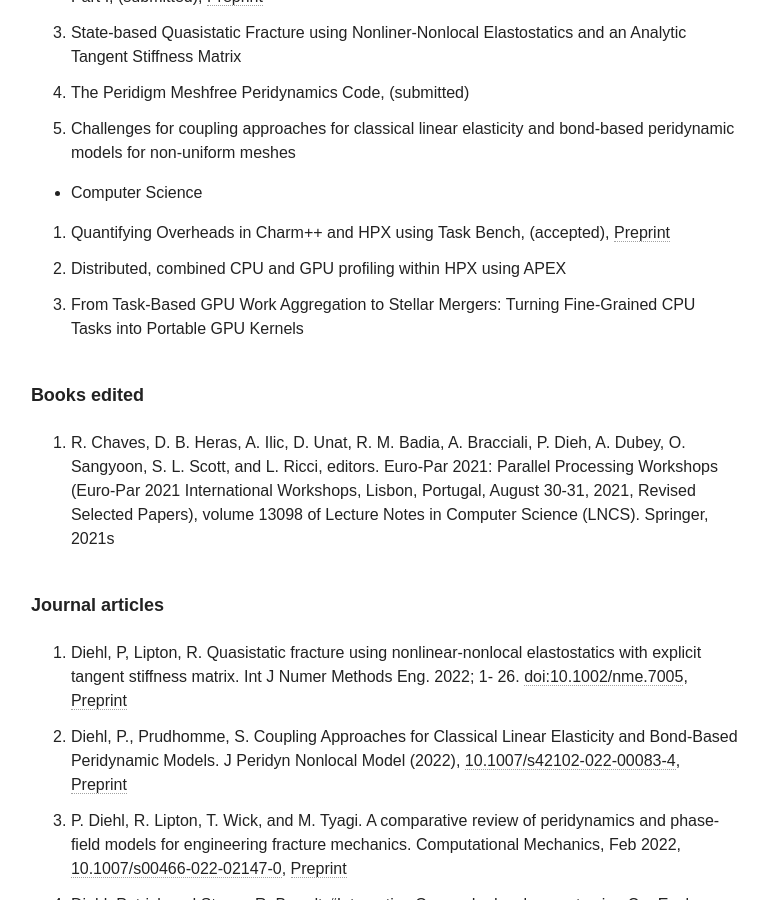
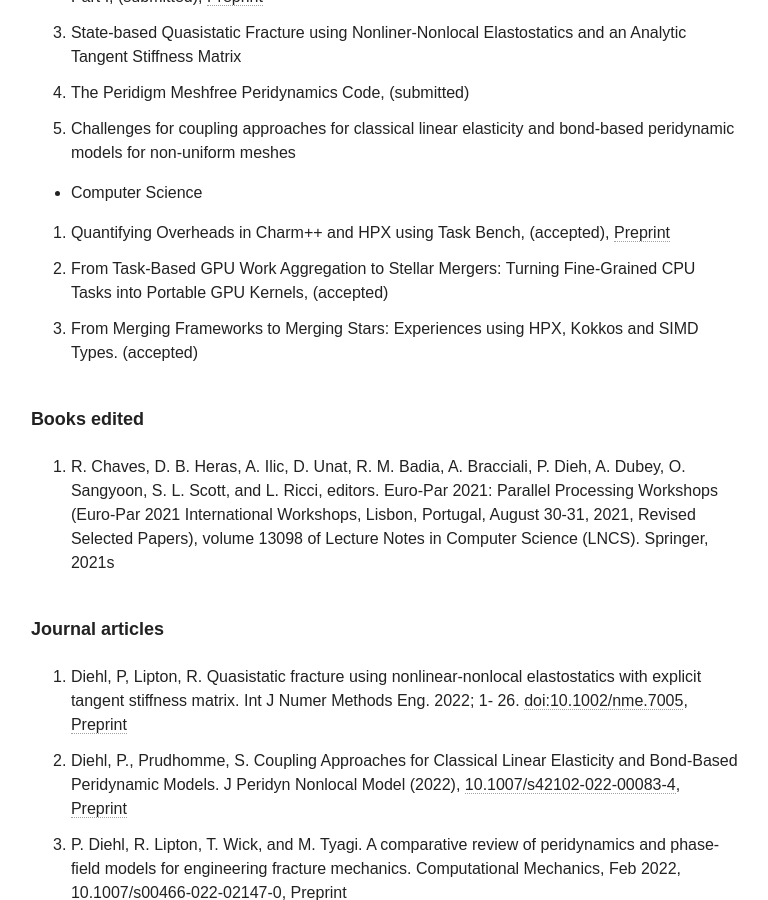
Before and after one commit to diehlpk/diehlpk.github.io, a Jekyll site: the page built from cv/index.md, in a window 1280 px wide and 900 px high, scrolled down 7372 px. Shown: the whole window, without its empty margins (255-1023 px from the left). Built offline with Jekyll 4.4.1, drawn with Linux system fonts in a browser that asks for light colours; nearby versions of some CDN libraries; some web fonts are replaced.

Commit message:
Update CV

```diff
--- a/cv/index.md
+++ b/cv/index.md
@@ -236,8 +236,8 @@ prediction and experimental design ([Link](http://wfm2020.usacm.org/))
 * Computer Science
 
 1. Quantifying Overheads in Charm++ and HPX using Task Bench, (accepted), [Preprint](https://arxiv.org/abs/2207.12127)
-1. Distributed, combined CPU and GPU profiling within HPX using APEX
-1. From Task-Based GPU Work Aggregation to Stellar Mergers: Turning Fine-Grained CPU Tasks into Portable GPU Kernels
+1. From Task-Based GPU Work Aggregation to Stellar Mergers: Turning Fine-Grained CPU Tasks into Portable GPU Kernels, (accepted)
+1. From Merging Frameworks to Merging Stars: Experiences using HPX, Kokkos and SIMD Types. (accepted)
 
 ###### Books edited
 
```
